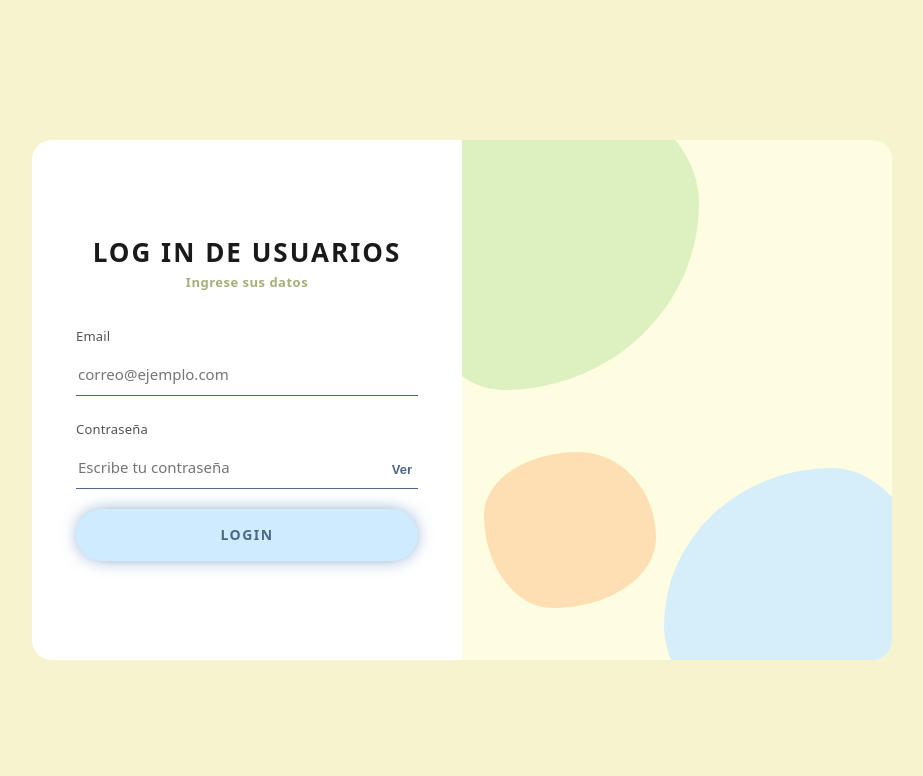
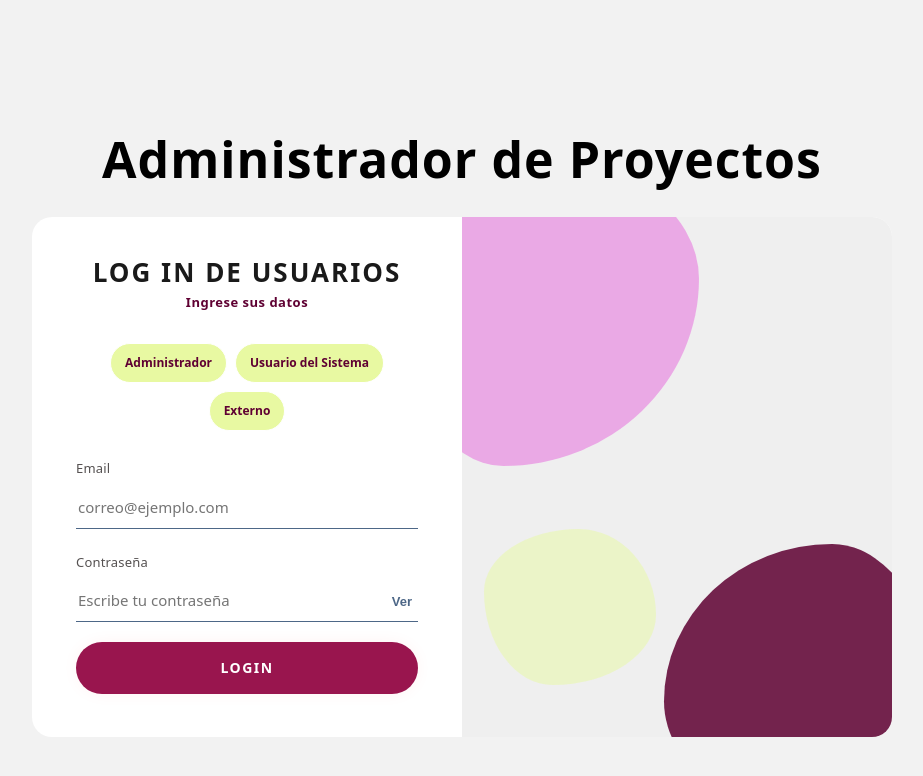
Before and after one commit to mimeceballos/integrador, a Vue app: page / in a window 1280 px wide. Shown: the top 776 px of the page, without its empty margins (178-1101 px from the left). Built offline with nearby package versions, Linux system fonts and the light colour scheme.

Commit message:
Actualizacion del diseño de login y botones

```diff
--- a/src/components/LogIn.vue
+++ b/src/components/LogIn.vue
@@ -132,18 +132,61 @@ async function handleSubmit(): Promise<void> {
     isLoading.value = false
   }
 }
+
+function fillCredentials(email: string): void {
+  const account = MOCK_USERS[email]
+  if (!account) return
+  form.email = email
+  form.password = account.pass
+
+  errors.email = ''
+  errors.password = ''
+  serverError.value = ''
+  successMessage.value = ''
+}
+
 </script>
 
 <template>
+
   <section class="login-page">
     <div class="blob blob-1"></div>
     <div class="blob blob-2"></div>
     <div class="blob blob-3"></div>
 
+    <div class="page-header">
+      <h2 class="page-title">Administrador de Proyectos</h2>
+    </div>
+
+
     <form class="login-card" novalidate @submit.prevent="handleSubmit">
       <div class="login-form-side">
         <h1 class="login-title">Log In de Usuarios</h1>
         <p class="login-subtitle">Ingrese sus datos</p>
+
+        <div class="quick-login">
+          <button
+            type="button"
+            class="quick-login-btn"
+            @click="fillCredentials('administrador1@gmail.com')"
+          >
+          Administrador
+          </button>
+          <button
+            type="button"
+            class="quick-login-btn"
+            @click="fillCredentials('usr2@gmail.com')"
+          >
+          Usuario del Sistema
+          </button>
+          <button
+            type="button"
+            class="quick-login-btn"
+            @click="fillCredentials('usr3@gmail.com')"
+          >
+          Externo
+          </button>
+        </div>
 
         <!-- Campo Email -->
         <div class="field">
@@ -208,13 +251,29 @@ async function handleSubmit(): Promise<void> {
   position: relative;
   flex-grow: 1;
   display: flex;
+  flex-direction: column;
   align-items: center;
   justify-content: center;
-  padding: 60px 20px;
+  gap: 28px;
+  padding: 2px 60px 20px;
   box-sizing: border-box;
   overflow: hidden;
-  background: #F6F3CF;
+  background: #F2F2F2;
   isolation: isolate;
+}
+
+.page-header {
+  position: relative;
+  z-index: 1;
+  text-align: center;
+}
+
+.page-title {
+  margin: 0;
+  font-size: 50px;
+  font-weight: 800;
+  letter-spacing: 1px;
+  color: #000000;
 }
 
 .login-card {
@@ -247,7 +306,7 @@ async function handleSubmit(): Promise<void> {
   display: flex;
   align-items: center;
   justify-content: center;
-  background: #fffde1;
+  background: #EFEFEF;
   overflow: hidden;
 }
 
@@ -261,7 +320,7 @@ async function handleSubmit(): Promise<void> {
   left: -15%;
   width: 70%;
   height: 60%;
-  background: #D9EFBD;
+  background: #EAA2E5;
   opacity: 0.9;
   border-radius: 42% 58% 65% 35% / 45% 40% 60% 55%;
 }
@@ -271,7 +330,7 @@ async function handleSubmit(): Promise<void> {
   right: -12%;
   width: 65%;
   height: 55%;
-  background: #CFEBFF;
+  background: #5F0032;
   opacity: 0.85;
   border-radius: 60% 40% 30% 70% / 55% 65% 35% 45%;
 }
@@ -281,7 +340,7 @@ async function handleSubmit(): Promise<void> {
   left: 5%;
   width: 40%;
   height: 30%;
-  background: #FDC086;
+  background: #E8F9A2;
   opacity: 0.5;
   border-radius: 55% 45% 60% 40% / 40% 55% 45% 60%;
 }
@@ -302,7 +361,7 @@ async function handleSubmit(): Promise<void> {
   font-weight: 700;
   letter-spacing: 0.5px;
   text-align: center;
-  color: #A5AF79;
+  color: #5F0032;
 }
 
 .field {
@@ -423,13 +482,13 @@ async function handleSubmit(): Promise<void> {
   font-weight: 700;
   letter-spacing: 1.5px;
   text-transform: uppercase;
-  color: #4D6787;
-  background: #CFEBFF;
+  color: #FFFF;
+  background: #99154E;
   border: none;
   border-radius: 999px;
   padding: 13px;
   cursor: pointer;
-  box-shadow: 0 0px 20px -6px rgb(51, 104, 160);
+  box-shadow: 0 0px 20px -6px rgb(255, 230, 230);
   transition: opacity 0.2s, transform 0.15s;
 }
 
@@ -441,6 +500,33 @@ async function handleSubmit(): Promise<void> {
 .submit-btn:disabled {
   opacity: 0.6;
   cursor: not-allowed;
+}
+
+/* BOTONES NUEVOS */
+.quick-login {
+  display: flex;
+  gap: 8px;
+  margin-bottom: 24px;
+  flex-wrap: wrap;
+  justify-content: center;
+}
+
+.quick-login-btn {
+  font: inherit;
+  font-size: 12px;
+  font-weight: 600;
+  color: #5F0032;
+  background: #E8F9A2;
+  border: 1.5px solid #FFFF;
+  border-radius: 999px;
+  padding: 6px 14px;
+  cursor: pointer;
+  transition: background 0.2s, transform 0.15s;
+}
+
+.quick-login-btn:hover {
+  background: #EAA2E5;
+  transform: translateY(-1px);
 }
 
 @media (max-width: 720px) {
```
